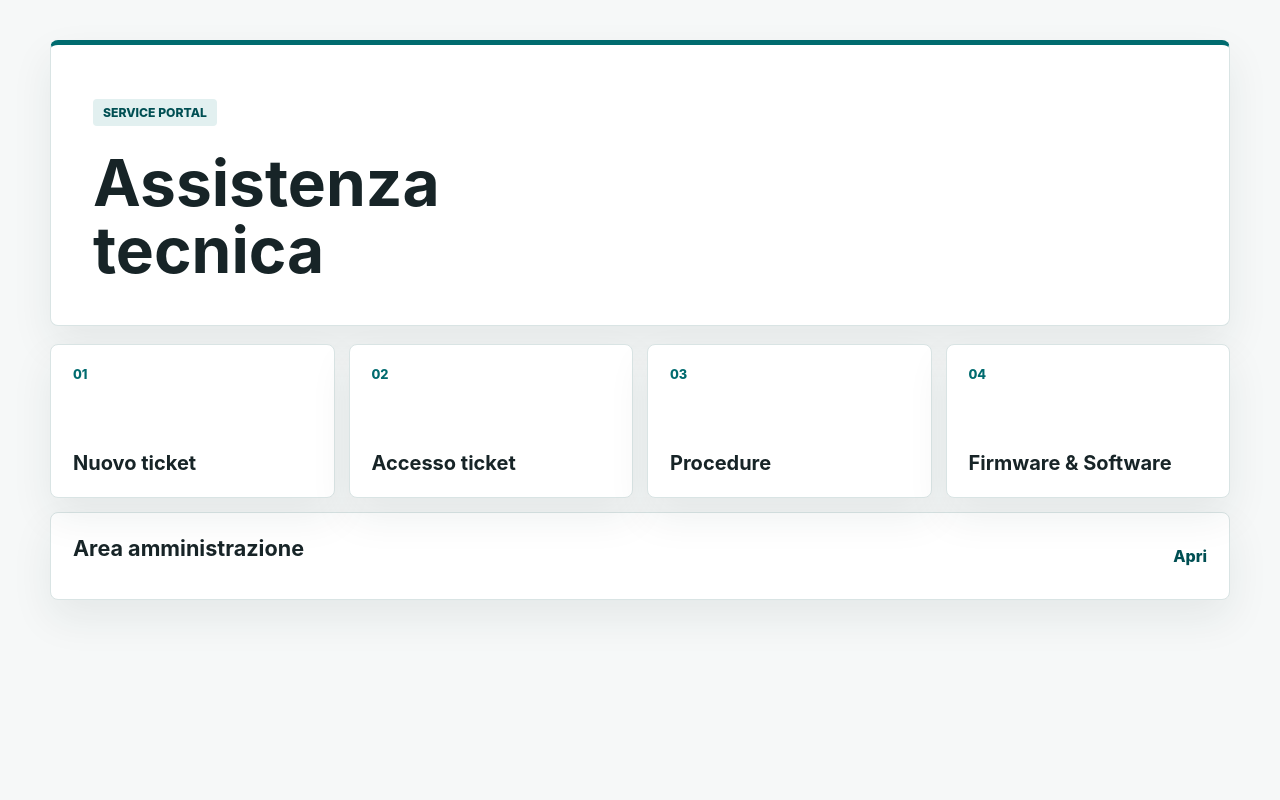
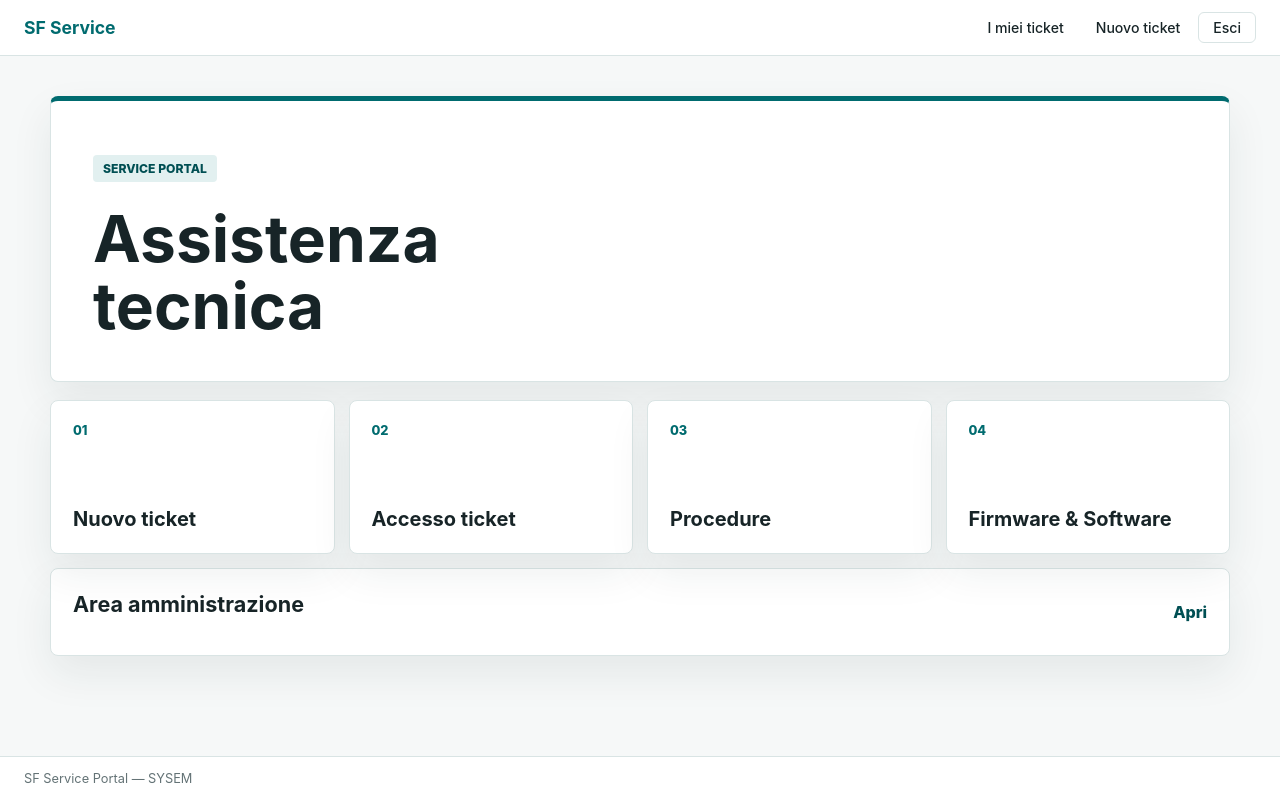
Before and after one commit to sysem2025-crypto/SF_Service, a Next.js app: page / in a window 1280 px wide. Built offline with nearby package versions, Linux system fonts and the light colour scheme; no server answers.

Commit message:
Add app shell: header nav + footer with account email

```diff
--- a/app/globals.css
+++ b/app/globals.css
@@ -726,3 +726,80 @@ button {
     min-height: 132px;
   }
 }
+
+.app-shell {
+  display: flex;
+  flex-direction: column;
+  min-height: 100vh;
+}
+
+.app-header {
+  display: flex;
+  align-items: center;
+  justify-content: space-between;
+  padding: 12px 24px;
+  background: var(--surface);
+  border-bottom: 1px solid var(--line);
+  position: sticky;
+  top: 0;
+  z-index: 100;
+}
+
+.app-logo {
+  font-weight: 700;
+  font-size: 1.1rem;
+  color: var(--accent);
+  text-decoration: none;
+}
+
+.app-nav {
+  display: flex;
+  gap: 4px;
+  align-items: center;
+}
+
+.nav-link {
+  padding: 6px 14px;
+  border-radius: 6px;
+  text-decoration: none;
+  color: var(--text);
+  font-size: 0.88rem;
+  font-weight: 500;
+  transition: background 0.15s;
+}
+
+.nav-link:hover {
+  background: var(--accent-soft);
+}
+
+.nav-link.active {
+  background: var(--accent-soft);
+  color: var(--accent-strong);
+}
+
+.nav-button {
+  background: none;
+  border: 1px solid var(--line);
+  cursor: pointer;
+  font-family: inherit;
+}
+
+.nav-button:hover {
+  background: var(--danger-bg);
+  color: var(--danger-text);
+  border-color: var(--danger-text);
+}
+
+.app-main {
+  flex: 1;
+}
+
+.app-footer {
+  display: flex;
+  justify-content: space-between;
+  padding: 14px 24px;
+  font-size: 0.8rem;
+  color: var(--muted);
+  border-top: 1px solid var(--line);
+  background: var(--surface);
+}
--- a/app/layout.tsx
+++ b/app/layout.tsx
@@ -1,6 +1,7 @@
 import type { Metadata } from "next";
 import "./globals.css";
 import SupabaseProvider from "@/components/supabase-provider";
+import AppShell from "@/components/app-shell";
 
 export const metadata: Metadata = {
   title: "SF Service Portal",
@@ -15,7 +16,9 @@ export default function RootLayout({
   return (
     <html lang="it">
       <body>
-        <SupabaseProvider>{children}</SupabaseProvider>
+        <SupabaseProvider>
+          <AppShell>{children}</AppShell>
+        </SupabaseProvider>
       </body>
     </html>
   );
--- /dev/null
+++ b/components/app-shell.tsx
@@ -0,0 +1,55 @@
+"use client";
+
+import Link from "next/link";
+import { usePathname, useRouter } from "next/navigation";
+import { useSession } from "@/components/supabase-provider";
+import { createClient } from "@/lib/supabase";
+
+export default function AppShell({ children }: { children: React.ReactNode }) {
+  const session = useSession();
+  const pathname = usePathname();
+  const router = useRouter();
+  const supabase = createClient();
+
+  async function handleLogout() {
+    await supabase.auth.signOut();
+    document.cookie.split(";").forEach(function (c) {
+      document.cookie = c.replace(/^ +/, "").replace(/=.*/, "=;expires=" + new Date().toUTCString() + ";path=/");
+    });
+    window.location.href = "/";
+  }
+
+  const navItems = [
+    { href: "/my-tickets", label: "I miei ticket" },
+    { href: "/ticket/nuovo", label: "Nuovo ticket" },
+  ];
+
+  return (
+    <div className="app-shell">
+      <header className="app-header">
+        <Link href="/my-tickets" className="app-logo">SF Service</Link>
+        <nav className="app-nav">
+          {navItems.map((item) => (
+            <Link
+              key={item.href}
+              href={item.href}
+              className={`nav-link ${pathname === item.href ? "active" : ""}`}
+            >
+              {item.label}
+            </Link>
+          ))}
+          <button onClick={handleLogout} className="nav-link nav-button">
+            Esci
+          </button>
+        </nav>
+      </header>
+
+      <main className="app-main">{children}</main>
+
+      <footer className="app-footer">
+        <span>SF Service Portal &mdash; SYSEM</span>
+        {session?.user?.email && <span>{session.user.email}</span>}
+      </footer>
+    </div>
+  );
+}
```
